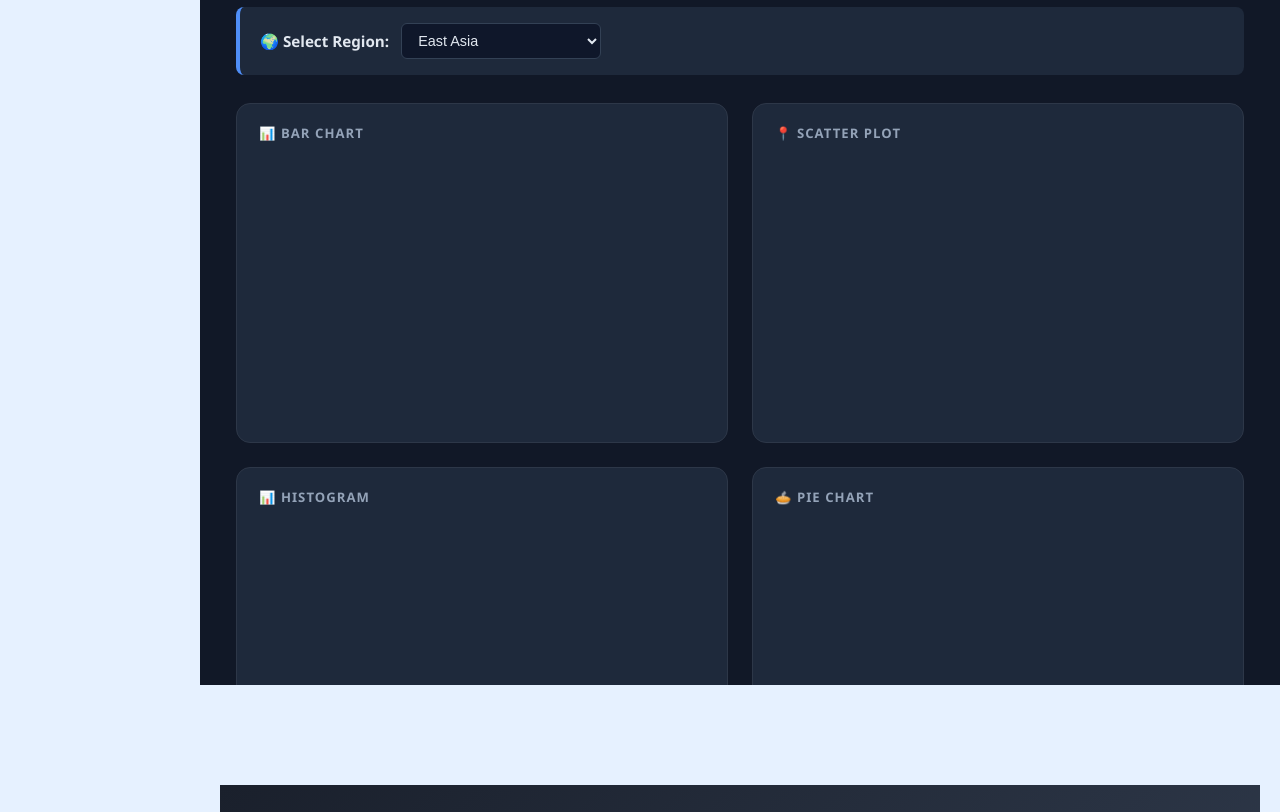
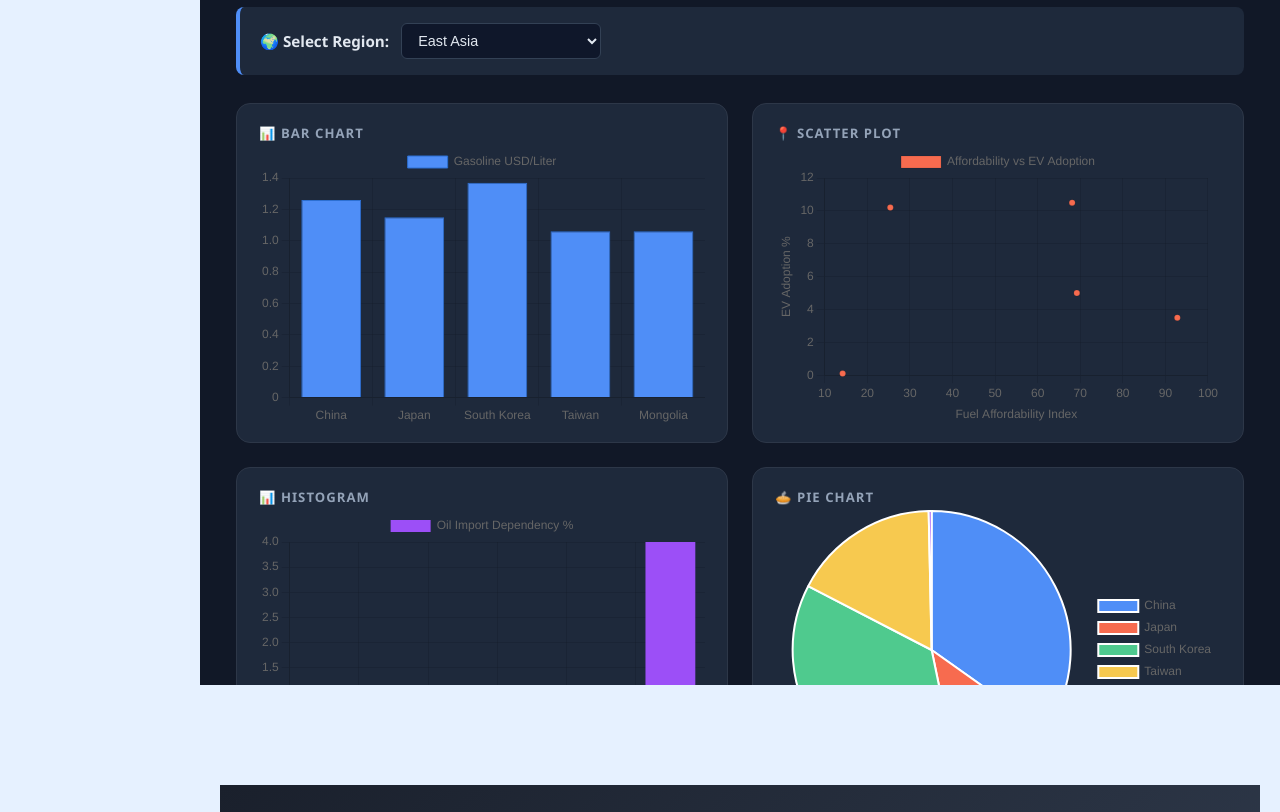
Before and after one commit to Zentu09/Ctrl-C-V, a website: page Finals Project/GasPrice.html in a window 1280 px wide. Shown: the part 905-1717 px from the top of the page. Drawn offline with nearby package versions, Linux system fonts and the light colour scheme.

Commit message:
Fixed CSV file not loading, Removed Node JS, Ready for pre-final fixes.

```diff
--- /dev/null
+++ b/Finals Project/js/data.js
@@ -0,0 +1,42 @@
+// CSV Data embedded to avoid CORS issues
+const CSV_DATA = `country,sub_region,iso3,gasoline_usd_per_liter,diesel_usd_per_liter,lpg_usd_per_kg,avg_monthly_income_usd,fuel_affordability_index,oil_import_dependency_pct,refinery_capacity_kbpd,ev_adoption_pct,fuel_subsidy_active,subsidy_cost_bn_usd,co2_transport_mt,price_date,gasoline_pct_daily_wage
+Pakistan,South Asia,PAK,1.64,1.86,1.25,180,3.7,85,450,0.4,TRUE,5.2,42.5,4/4/2026,27.3
+India,South Asia,IND,1.11,1.03,1.08,280,8.4,85,5340,2.4,TRUE,8.5,325,4/4/2026,11.9
+Bangladesh,South Asia,BGD,1.07,0.93,0.98,160,5,100,33,0.1,TRUE,2.8,16.2,4/4/2026,20.1
+Sri Lanka,South Asia,LKA,1.34,1.19,1.18,210,5.2,100,50,0.2,FALSE,0,8.5,4/4/2026,19.1
+Nepal,South Asia,NPL,1.34,1.21,1.28,120,3,100,0,0.6,FALSE,0,4.3,4/4/2026,33.5
+Afghanistan,South Asia,AFG,0.86,0.81,0.85,60,2.3,100,0,0,FALSE,0,2.9,4/4/2026,43
+China,East Asia,CHN,1.26,1.12,0.82,960,25.4,72,17840,10.2,FALSE,0,990,4/4/2026,3.9
+Japan,East Asia,JPN,1.15,1.04,1.2,3200,92.8,99,3520,3.5,TRUE,8.2,182,4/4/2026,1.1
+South Korea,East Asia,KOR,1.37,1.22,1,2800,68.1,97,3330,10.5,FALSE,0,96,4/4/2026,1.5
+Taiwan,East Asia,TWN,1.06,0.91,0.85,2200,69.2,98,1200,5,TRUE,3.5,35,4/4/2026,1.4
+Mongolia,East Asia,MNG,1.06,1.02,0.95,450,14.2,100,0,0.1,FALSE,0,3.3,4/4/2026,7.1
+Thailand,Southeast Asia,THA,1.24,1.1,0.78,580,15.6,62,1340,4.2,TRUE,5.8,79,4/4/2026,6.4
+Malaysia,Southeast Asia,MYS,0.46,0.86,0.5,820,59.4,35,770,2.8,TRUE,14.2,56,4/4/2026,1.7
+Indonesia,Southeast Asia,IDN,0.61,0.72,0.68,320,17.5,42,1080,0.5,TRUE,18.5,148,4/4/2026,5.7
+Vietnam,Southeast Asia,VNM,1.09,0.95,0.82,280,8.6,60,360,0.7,FALSE,0,43.5,4/4/2026,11.7
+Philippines,Southeast Asia,PHL,1.26,1.13,0.95,310,8.2,100,280,0.4,FALSE,0,36,4/4/2026,12.2
+Singapore,Southeast Asia,SGP,2.53,2.05,1.35,4800,63.2,100,1500,5.8,FALSE,0,17.5,4/4/2026,1.6
+Cambodia,Southeast Asia,KHM,1.27,1.17,1.02,180,4.7,100,0,0,FALSE,0,4.8,4/4/2026,21.2
+Myanmar,Southeast Asia,MMR,1.12,1.02,0.92,110,3.3,55,50,0,TRUE,0.8,10.2,4/4/2026,30.5
+Laos,Southeast Asia,LAO,1.32,1.16,1.08,160,4,100,0,0,FALSE,0,2.4,4/4/2026,24.8
+Brunei,Southeast Asia,BRN,0.39,0.23,0.3,2200,188,0,165,0.2,TRUE,0.5,2.6,4/4/2026,0.5
+Timor-Leste,Southeast Asia,TLS,1.38,1.32,1.15,120,2.9,100,0,0,FALSE,0,0.4,4/4/2026,34.5`;
+
+// Parse CSV data without fetch
+function parseEmbeddedCSV(csv) {
+  const rows = csv.trim().split('\n');
+  const headers = rows[0].split(',').map(h => h.trim());
+
+  return rows.slice(1).map(row => {
+    const values = row.split(',');
+    let obj = {};
+    headers.forEach((h, i) => {
+      obj[h] = values[i] ? values[i].trim() : '';
+    });
+    return obj;
+  });
+}
+
+// Make data immediately available
+const embeddedDataset = parseEmbeddedCSV(CSV_DATA);
--- a/Finals Project/js/script.js
+++ b/Finals Project/js/script.js
@@ -1,29 +1,7 @@
 // ===============================
 //        EMBEDDED CSV DATA
 // ===============================
-const CSV_DATA = `country,sub_region,iso3,gasoline_usd_per_liter,diesel_usd_per_liter,lpg_usd_per_kg,avg_monthly_income_usd,fuel_affordability_index,oil_import_dependency_pct,refinery_capacity_kbpd,ev_adoption_pct,fuel_subsidy_active,subsidy_cost_bn_usd,co2_transport_mt,price_date,gasoline_pct_daily_wage
-Pakistan,South Asia,PAK,1.64,1.86,1.25,180,3.7,85,450,0.4,TRUE,5.2,42.5,4/4/2026,27.3
-India,South Asia,IND,1.11,1.03,1.08,280,8.4,85,5340,2.4,TRUE,8.5,325,4/4/2026,11.9
-Bangladesh,South Asia,BGD,1.07,0.93,0.98,160,5,100,33,0.1,TRUE,2.8,16.2,4/4/2026,20.1
-Sri Lanka,South Asia,LKA,1.34,1.19,1.18,210,5.2,100,50,0.2,FALSE,0,8.5,4/4/2026,19.1
-Nepal,South Asia,NPL,1.34,1.21,1.28,120,3,100,0,0.6,FALSE,0,4.3,4/4/2026,33.5
-Afghanistan,South Asia,AFG,0.86,0.81,0.85,60,2.3,100,0,0,FALSE,0,2.9,4/4/2026,43
-China,East Asia,CHN,1.26,1.12,0.82,960,25.4,72,17840,10.2,FALSE,0,990,4/4/2026,3.9
-Japan,East Asia,JPN,1.15,1.04,1.2,3200,92.8,99,3520,3.5,TRUE,8.2,182,4/4/2026,1.1
-South Korea,East Asia,KOR,1.37,1.22,1,2800,68.1,97,3330,10.5,FALSE,0,96,4/4/2026,1.5
-Taiwan,East Asia,TWN,1.06,0.91,0.85,2200,69.2,98,1200,5,TRUE,3.5,35,4/4/2026,1.4
-Mongolia,East Asia,MNG,1.06,1.02,0.95,450,14.2,100,0,0.1,FALSE,0,3.3,4/4/2026,7.1
-Thailand,Southeast Asia,THA,1.24,1.1,0.78,580,15.6,62,1340,4.2,TRUE,5.8,79,4/4/2026,6.4
-Malaysia,Southeast Asia,MYS,0.46,0.86,0.5,820,59.4,35,770,2.8,TRUE,14.2,56,4/4/2026,1.7
-Indonesia,Southeast Asia,IDN,0.61,0.72,0.68,320,17.5,42,1080,0.5,TRUE,18.5,148,4/4/2026,5.7
-Vietnam,Southeast Asia,VNM,1.09,0.95,0.82,280,8.6,60,360,0.7,FALSE,0,43.5,4/4/2026,11.7
-Philippines,Southeast Asia,PHL,1.26,1.13,0.95,310,8.2,100,280,0.4,FALSE,0,36,4/4/2026,12.2
-Singapore,Southeast Asia,SGP,2.53,2.05,1.35,4800,63.2,100,1500,5.8,FALSE,0,17.5,4/4/2026,1.6
-Cambodia,Southeast Asia,KHM,1.27,1.17,1.02,180,4.7,100,0,0,FALSE,0,4.8,4/4/2026,21.2
-Myanmar,Southeast Asia,MMR,1.12,1.02,0.92,110,3.3,55,50,0,TRUE,0.8,10.2,4/4/2026,30.5
-Laos,Southeast Asia,LAO,1.32,1.16,1.08,160,4,100,0,0,FALSE,0,2.4,4/4/2026,24.8
-Brunei,Southeast Asia,BRN,0.39,0.23,0.3,2200,188,0,165,0.2,TRUE,0.5,2.6,4/4/2026,0.5
-Timor-Leste,Southeast Asia,TLS,1.38,1.32,1.15,120,2.9,100,0,0,FALSE,0,0.4,4/4/2026,34.5`;
+// Note: CSV_FILE is no longer used, data is embedded in data.js
 
 // ===============================
 //           DATA CLASS
@@ -151,23 +129,10 @@ function formatValue(value, key) {
 // ===============================
 //        LOAD CSV DATA
 // ===============================
-async function loadDataset() {
+function loadDataset() {
     try {
-        const text = CSV_DATA;
-
-        const rows = text.trim().split("\n");
-        const headers = rows[0].split(",").map(h => h.trim());
-
-        dataset = rows.slice(1).map(row => {
-            const values = row.split(",");
-            let obj = {};
-
-            headers.forEach((h, i) => {
-                obj[h] = values[i]?.trim() ?? "";
-            });
-
-            return new FuelData(obj);
-        });
+        // Use embedded data instead of fetching
+        dataset = embeddedDataset.map(row => new FuelData(row));
 
         filteredData = [...dataset];
         renderTable(filteredData);
@@ -268,7 +233,12 @@ function sortTable() {
 // ===============================
 //            INIT
 // ===============================
-loadDataset();
+// Load dataset when DOM is ready to ensure chart libraries are loaded
+document.addEventListener('DOMContentLoaded', function() {
+    if (typeof embeddedDataset !== 'undefined') {
+        loadDataset();
+    }
+});
 
 // ===============================
 //      SIDEBAR NAVIGATION
--- a/Finals Project/js/script_chino.js
+++ b/Finals Project/js/script_chino.js
@@ -1,62 +1,25 @@
-// =============================================
-//  script_chino.js — FINAL CLEAN VERSION
-// =============================================
-
 let chinoChartInstances = {};
 let uniqueRegions = [];
 
-// 🔥 FILE PATH (adjust if needed)
-const FILE_PATH = "asia_fuel_prices_detailed.csv";
-
-// ── LOAD CSV ────────────────────────────────
-fetch(FILE_PATH)
-  .then(res => res.text())
-  .then(csv => {
-    const data = parseCSV(csv);
-    onDataReady(data);
-  })
-  .catch(err => console.error("CSV Load Error:", err));
-
-// ── CSV PARSER (flexible mapping) ───────────
-function parseCSV(text) {
-  const rows = text.trim().split("\n");
-  const headers = rows[0].split(",");
-
-  return rows.slice(1).map(row => {
-    const cols = row.split(",");
-
-    let obj = {};
-    headers.forEach((h, i) => {
-      obj[h.trim()] = cols[i];
-    });
-
-    return obj;
-  });
-}
-
-// ── ENTRY POINT ─────────────────────────────
+// ── LOAD DATA ─────────────────────────────
 function onDataReady(dataset) {
   if (!dataset || !dataset.length) {
-    console.warn("No dataset received");
+    console.error("Dataset is empty!");
     return;
   }
 
   window._chinoDataset = dataset;
-  console.log("[chino] Loaded dataset sample:", dataset[0]);
-
   extractRegions(dataset);
   populateRegionSelector();
 }
 
-// ── REGION HANDLING ─────────────────────────
+// ── REGION HANDLING (Minimal Fix) ─────────────────────────
 function extractRegions(dataset) {
   const regions = new Set();
-
   dataset.forEach(row => {
     const r = getField(row, "sub_region", "region", "Region");
-    if (r) regions.add(r);
+    if (r) regions.add(String(r).trim());
   });
-
   uniqueRegions = Array.from(regions).sort();
 }
 
@@ -66,41 +29,43 @@ function populateRegionSelector() {
 
   select.innerHTML = "";
 
-  uniqueRegions.forEach((region, i) => {
+  uniqueRegions.forEach(region => {
     const option = document.createElement("option");
     option.value = region;
     option.textContent = region;
     select.appendChild(option);
-
-    if (i === 0) option.selected = true;
   });
 
+  // Simple and reliable event listener
+  select.onchange = function() {
+    const region = this.value;
+    if (region) {
+      initCharts(window._chinoDataset, region);
+    }
+  };
+
+  // Load the first region automatically
   if (uniqueRegions.length > 0) {
-    window._chinoSelectedRegion = uniqueRegions[0];
     initCharts(window._chinoDataset, uniqueRegions[0]);
   }
 }
 
-function onRegionChange() {
-  const region = document.getElementById("regionSelect").value;
-  window._chinoSelectedRegion = region;
-  initCharts(window._chinoDataset, region);
-}
-
 // ── INIT ALL CHARTS ─────────────────────────
 function initCharts(dataset, region) {
+  // Required charts (these canvases exist in your HTML)
+  drawBarChart(dataset, region);
+  drawScatterPlot(dataset, region);
+  drawHistogram(dataset, region);
+  drawPieChart(dataset, region);
 
-  // Original charts
+  // Original charts - commented out because the canvases don't exist in HTML
+  // If you want them, add the corresponding <canvas id="gasolineChart"> etc. inside .chino-chart-grid
+  /*
   drawGasolineChart(dataset, region);
   drawAffordabilityChart(dataset, region);
   drawImportDependencyChart(dataset, region);
   drawEVChart(dataset, region);
-
-  // Required charts
-  drawBarChart(dataset, region);
-  drawScatterPlot(dataset, region);
-  drawHistogram(dataset, region);
-  drawPieChart(dataset, region);
+  */
 }
 
 // ── HELPERS ─────────────────────────────────
@@ -113,12 +78,9 @@ function destroyIfExists(id) {
 
 function getField(row, ...keys) {
   for (let k of keys) {
-    // Try exact match
     if (row[k] !== undefined && row[k] !== "") return row[k];
-    // Try lowercase match
     const lower = k.toLowerCase();
     if (row[lower] !== undefined && row[lower] !== "") return row[lower];
-    // Try uppercase match
     const upper = k.toUpperCase();
     if (row[upper] !== undefined && row[upper] !== "") return row[upper];
   }
@@ -127,159 +89,25 @@ function getField(row, ...keys) {
 
 function safeNum(v) {
   if (v === null || v === undefined) return null;
-
   const cleaned = String(v).trim().replace(/[^0-9.-]/g, "");
   const n = parseFloat(cleaned);
-
   return isNaN(n) ? null : n;
 }
 
 function filterByRegion(dataset, region) {
   return dataset.filter(row => {
     const r = getField(row, "sub_region", "region", "Region");
-    return r === region;
+    return r && r.toString().trim() === region.toString().trim();
   });
 }
 
-// ── ORIGINAL CHARTS ─────────────────────────
+// ── REQUIRED CHARTS (working) ─────────────────────────
 
-// 1 Gasoline
-function drawGasolineChart(dataset, region) {
-  destroyIfExists("gasolineChart");
+function drawBarChart(dataset, region) {
+  destroyIfExists("barChart");
   const rows = filterByRegion(dataset, region)
     .map(r => ({
-      label: getField(r, "country", "Country"),
-      value: safeNum(getField(r, "gasoline_usd_per_liter"))
-    }))
-    .filter(r => r.value !== null);
-  console.log("[chino] Gasoline chart data:", rows);
-  if (!rows.length) return showNoData("gasolineChart");
-  chinoChartInstances["gasolineChart"] = new Chart(
-    document.getElementById("gasolineChart").getContext("2d"),
-    {
-      type: "bar",
-      data: {
-        labels: rows.map(r => r.label),
-        datasets: [{
-          label: "Gasoline (USD/L)",
-          data: rows.map(r => r.value),
-          backgroundColor: "#4f8ef7"
-        }]
-      },
-      options: {
-        responsive: true,
-        plugins: { legend: { display: false } },
-        scales: { y: { beginAtZero: true } }
-      }
-    }
-  );
-}
-
-// 2 Affordability
-function drawAffordabilityChart(dataset, region) {
-  destroyIfExists("affordabilityChart");
-  const rows = filterByRegion(dataset, region)
-    .map(r => ({
-      label: getField(r, "country", "Country"),
-      value: safeNum(getField(r, "fuel_affordability_index"))
-    }))
-    .filter(r => r.value !== null);
-  console.log("[chino] Affordability chart data:", rows);
-  if (!rows.length) return showNoData("affordabilityChart");
-  chinoChartInstances["affordabilityChart"] = new Chart(
-    document.getElementById("affordabilityChart").getContext("2d"),
-    {
-      type: "bar",
-      data: {
-        labels: rows.map(r => r.label),
-        datasets: [{
-          label: "Affordability Index",
-          data: rows.map(r => r.value),
-          backgroundColor: "#f7c94f"
-        }]
-      },
-      options: {
-        responsive: true,
-        plugins: { legend: { display: false } },
-        scales: { y: { beginAtZero: true } }
-      }
-    }
-  );
-}
-
-// 3 Import
-function drawImportDependencyChart(dataset, region) {
-  destroyIfExists("importChart");
-  const rows = filterByRegion(dataset, region)
-    .map(r => ({
-      label: getField(r, "country", "Country"),
-      value: safeNum(getField(r, "oil_import_dependency_pct"))
-    }))
-    .filter(r => r.value !== null);
-  console.log("[chino] Import Dependency chart data:", rows);
-  if (!rows.length) return showNoData("importChart");
-  chinoChartInstances["importChart"] = new Chart(
-    document.getElementById("importChart").getContext("2d"),
-    {
-      type: "bar",
-      data: {
-        labels: rows.map(r => r.label),
-        datasets: [{
-          label: "Oil Import Dependency (%)",
-          data: rows.map(r => r.value),
-          backgroundColor: "#f76b4f"
-        }]
-      },
-      options: {
-        responsive: true,
-        plugins: { legend: { display: false } },
-        scales: { y: { beginAtZero: true } }
-      }
-    }
-  );
-}
-
-// 4 EV
-function drawEVChart(dataset, region) {
-  destroyIfExists("evChart");
-  const rows = filterByRegion(dataset, region)
-    .map(r => ({
-      label: getField(r, "country", "Country"),
-      value: safeNum(getField(r, "ev_adoption_pct"))
-    }))
-    .filter(r => r.value !== null);
-  console.log("[chino] EV chart data:", rows);
-  if (!rows.length) return showNoData("evChart");
-  chinoChartInstances["evChart"] = new Chart(
-    document.getElementById("evChart").getContext("2d"),
-    {
-      type: "bar",
-      data: {
-        labels: rows.map(r => r.label),
-        datasets: [{
-          label: "EV Adoption (%)",
-          data: rows.map(r => r.value),
-          backgroundColor: "#4fca8e"
-        }]
-      },
-      options: {
-        responsive: true,
-        plugins: { legend: { display: false } },
-        scales: { y: { beginAtZero: true } }
-      }
-    }
-  );
-}
-
-// ── REQUIRED CHARTS ─────────────────────────
-
-// BAR
-function drawBarChart(dataset, region) {
-  destroyIfExists("barChart");
-
-  const rows = filterByRegion(dataset, region)
-    .map(r => ({
-      label: getField(r, "country", "Country"),
+      label: getField(r, "country", "Country") || "Unknown",
       value: safeNum(getField(r, "gasoline_usd_per_liter"))
     }))
     .filter(r => r.value !== null);
@@ -287,82 +115,117 @@ function drawBarChart(dataset, region) {
   if (!rows.length) return showNoData("barChart");
 
   chinoChartInstances["barChart"] = new Chart(
-    document.getElementById("barChart"),
+    document.getElementById("barChart").getContext("2d"),
     {
       type: "bar",
       data: {
         labels: rows.map(r => r.label),
-        datasets: [{ data: rows.map(r => r.value) }]
+        datasets: [{
+          label: "Gasoline USD/Liter",
+          data: rows.map(r => r.value),
+          backgroundColor: "#4f8ef7",
+          borderColor: "#2c6fd1",
+          borderWidth: 1
+        }]
+      },
+      options: {
+        responsive: true,
+        maintainAspectRatio: false,
+        plugins: { legend: { display: true } },
+        scales: { y: { beginAtZero: true } }
       }
     }
   );
 }
 
-// SCATTER
 function drawScatterPlot(dataset, region) {
   destroyIfExists("scatterChart");
-
-  const data = filterByRegion(dataset, region)
+  const dataPoints = filterByRegion(dataset, region)
     .map(r => ({
       x: safeNum(getField(r, "fuel_affordability_index")),
       y: safeNum(getField(r, "ev_adoption_pct"))
     }))
     .filter(d => d.x !== null && d.y !== null);
 
-  if (!data.length) return showNoData("scatterChart");
+  if (!dataPoints.length) return showNoData("scatterChart");
 
   chinoChartInstances["scatterChart"] = new Chart(
-    document.getElementById("scatterChart"),
+    document.getElementById("scatterChart").getContext("2d"),
     {
       type: "scatter",
       data: {
-        datasets: [{ data }]
+        datasets: [{
+          label: "Affordability vs EV Adoption",
+          data: dataPoints,
+          backgroundColor: "#f76b4f"
+        }]
+      },
+      options: {
+        responsive: true,
+        maintainAspectRatio: false,
+        scales: {
+          x: { title: { display: true, text: "Fuel Affordability Index" } },
+          y: { title: { display: true, text: "EV Adoption %" }, beginAtZero: true }
+        }
       }
     }
   );
 }
 
-// HISTOGRAM
 function drawHistogram(dataset, region) {
   destroyIfExists("histChart");
-
   const values = filterByRegion(dataset, region)
     .map(r => safeNum(getField(r, "oil_import_dependency_pct")))
     .filter(v => v !== null);
 
   if (!values.length) return showNoData("histChart");
 
-  const bins = 5;
+  const bins = 6;
   const min = Math.min(...values);
   const max = Math.max(...values);
-  const step = (max - min) / bins;
+  const step = (max - min) / bins || 1;
 
   const counts = new Array(bins).fill(0);
+  const binLabels = [];
 
   values.forEach(v => {
-    const i = Math.min(Math.floor((v - min) / step), bins - 1);
+    let i = Math.floor((v - min) / step);
+    i = Math.min(Math.max(i, 0), bins - 1);
     counts[i]++;
   });
 
+  for (let i = 0; i < bins; i++) {
+    const binStart = (min + i * step).toFixed(1);
+    const binEnd = (min + (i + 1) * step).toFixed(1);
+    binLabels.push(`${binStart} - ${binEnd}`);
+  }
+
   chinoChartInstances["histChart"] = new Chart(
-    document.getElementById("histChart"),
+    document.getElementById("histChart").getContext("2d"),
     {
       type: "bar",
       data: {
-        labels: counts.map((_, i) => `Bin ${i+1}`),
-        datasets: [{ data: counts }]
+        labels: binLabels,
+        datasets: [{
+          label: "Oil Import Dependency %",
+          data: counts,
+          backgroundColor: "#9c4ff7"
+        }]
+      },
+      options: {
+        responsive: true,
+        maintainAspectRatio: false,
+        plugins: { legend: { display: true } }
       }
     }
   );
 }
 
-// PIE
 function drawPieChart(dataset, region) {
   destroyIfExists("pieChart");
-
   const rows = filterByRegion(dataset, region)
     .map(r => ({
-      label: getField(r, "country", "Country"),
+      label: getField(r, "country", "Country") || "Unknown",
       value: safeNum(getField(r, "ev_adoption_pct"))
     }))
     .filter(r => r.value !== null);
@@ -370,23 +233,49 @@ function drawPieChart(dataset, region) {
   if (!rows.length) return showNoData("pieChart");
 
   chinoChartInstances["pieChart"] = new Chart(
-    document.getElementById("pieChart"),
+    document.getElementById("pieChart").getContext("2d"),
     {
       type: "pie",
       data: {
         labels: rows.map(r => r.label),
-        datasets: [{ data: rows.map(r => r.value) }]
+        datasets: [{
+          data: rows.map(r => r.value),
+          backgroundColor: [
+            "#4f8ef7", "#f76b4f", "#4fca8e", "#f7c94f",
+            "#9c4ff7", "#ff6b9d", "#4ecdc4", "#45b7d1"
+          ]
+        }]
+      },
+      options: {
+        responsive: true,
+        maintainAspectRatio: false,
+        plugins: {
+          legend: { position: "right" }
+        }
       }
     }
   );
 }
 
-// ── NO DATA ────────────────────────────────
+// ── NO DATA HELPER ────────────────────────────────
 function showNoData(id) {
   const canvas = document.getElementById(id);
   if (!canvas) return;
+  const ctx = canvas.getContext("2d");
+  ctx.save();
+  ctx.clearRect(0, 0, canvas.width, canvas.height);
+  ctx.font = "16px Arial";
+  ctx.textAlign = "center";
+  ctx.fillStyle = "#888";
+  ctx.fillText("No data available for this region", canvas.width / 2, canvas.height / 2);
+  ctx.restore();
+}
 
-  const ctx = canvas.getContext("2d");
-  ctx.clearRect(0, 0, canvas.width, canvas.height);
-  ctx.fillText("No data available", canvas.width / 2, canvas.height / 2);
-}
+// ── INITIALIZE ─────────────────────────────
+document.addEventListener('DOMContentLoaded', function() {
+  if (typeof embeddedDataset !== 'undefined' && embeddedDataset.length > 0) {
+    onDataReady(embeddedDataset);
+  } else {
+    console.error("embeddedDataset is not defined or empty!");
+  }
+});
--- a/Finals Project/js/script_cj.js
+++ b/Finals Project/js/script_cj.js
@@ -209,23 +209,10 @@ function updateMetric() {
 }
 
 function loadCountries() {
-    fetch('asia_fuel_prices_detailed.csv')
-        .then(response => response.text())
-        .then(csvText => {
-            const lines = csvText.trim().split('\n');
-            const headers = lines[0].split(',');
+    // Use embedded data instead of fetching
+    csvData = embeddedDataset;
 
-            // Parse CSV
-            for (let i = 1; i < lines.length; i++) {
-                const values = lines[i].split(',');
-                const record = {};
-                headers.forEach((header, index) => {
-                    record[header.trim()] = values[index] ? values[index].trim() : '';
-                });
-                csvData.push(record);
-            }
-
-            // Get unique regions (sub_region) instead of countries
+    // Get unique regions (sub_region)
     allCountries = [...new Set(csvData.map(record => record.sub_region))].sort();
 
     // Display all regions
@@ -239,11 +226,6 @@ function loadCountries() {
         );
         displayCountriesList(filtered);
     });
-        })
-        .catch(error => {
-            console.error('Error loading CSV:', error);
-            document.getElementById('selectedCountry').textContent = 'Error loading data';
-        });
 }
 
 // Load countries when page is ready
```
Also changed, not shown: Finals Project/GasPrice.html (+4 -2 lines), Finals Project/js/asia_fuel_prices_detailed.csv (added, +23 -0 lines). Lines whose indentation alone changed are shown as unchanged.
